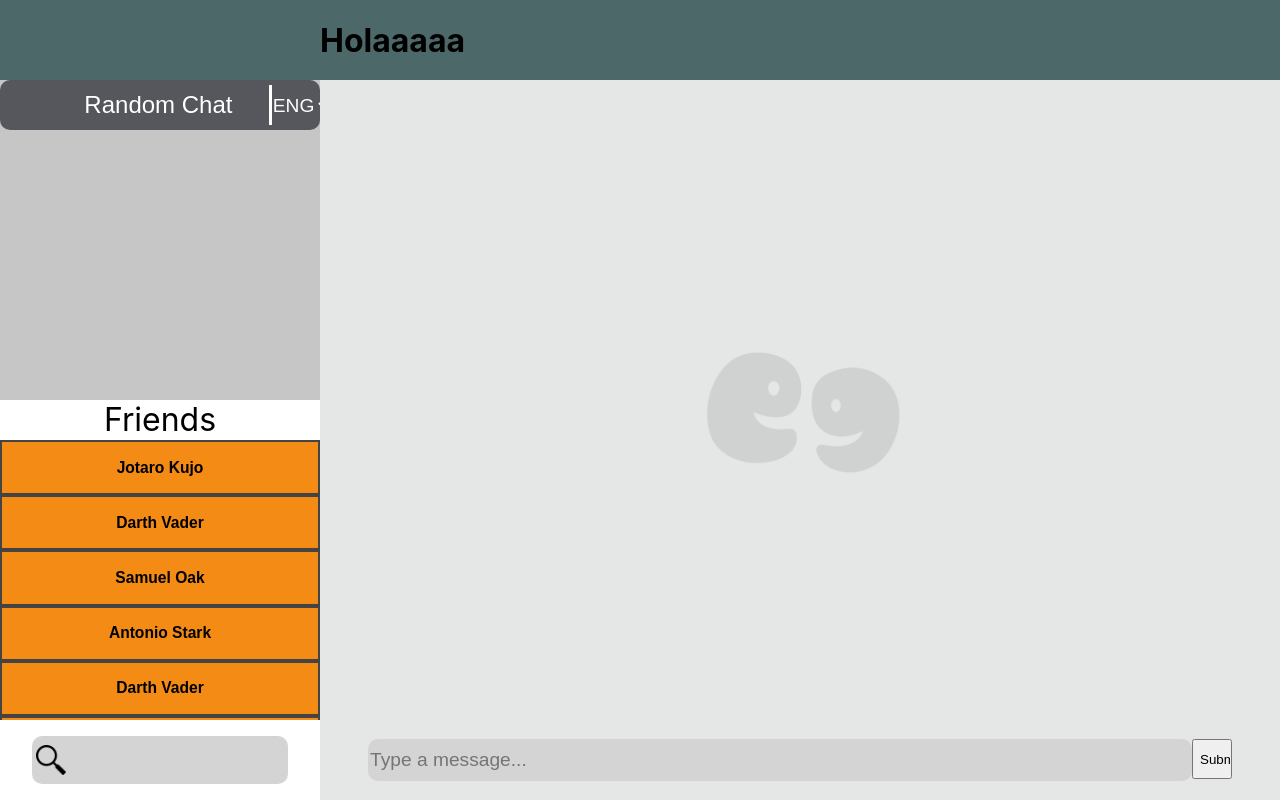
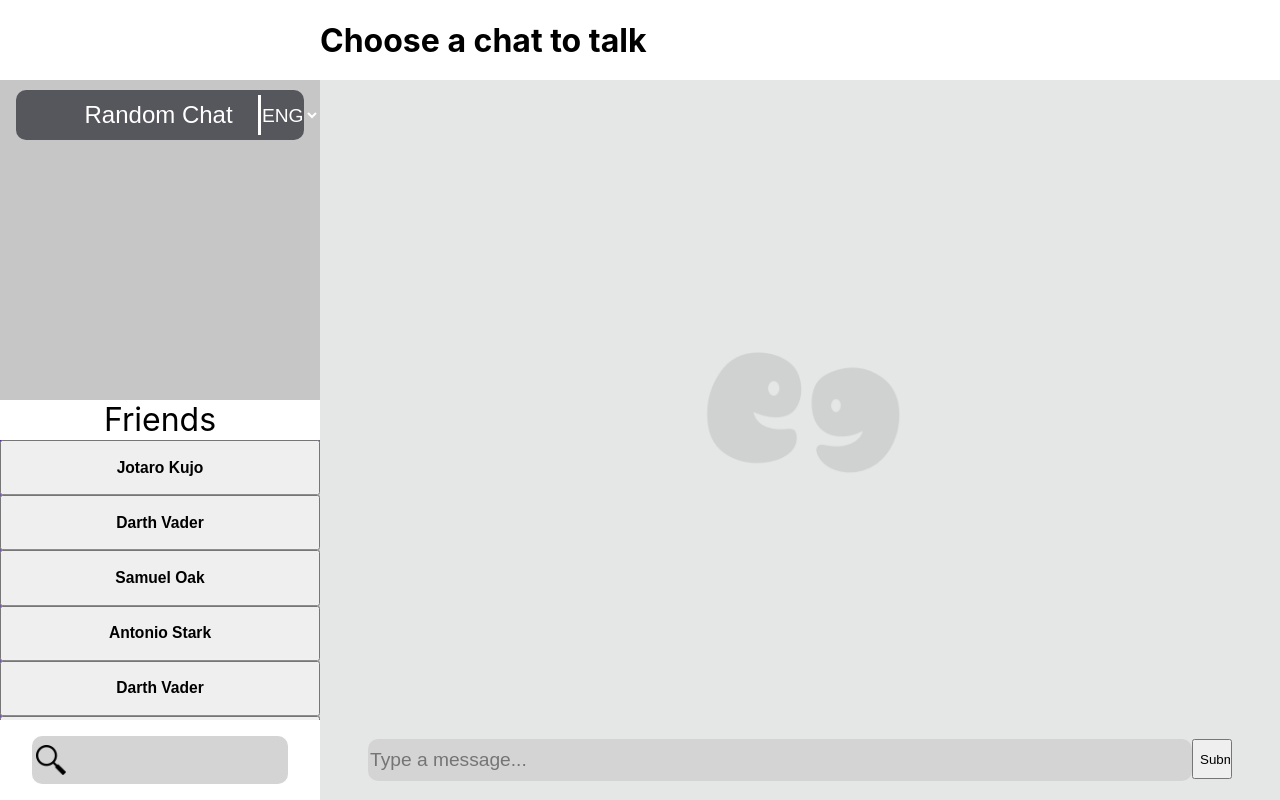
Before and after one commit to knappygd/speek, a React (Create React App) app in the folder testeos_de_react/: page /mainpage1 in a window 1280 px wide. Built offline with nearby package versions, Linux system fonts and the light colour scheme.

Commit message:
Center the random chat button, color corrections, and dialogue bubbles.

```diff
--- a/testeos_de_react/src/CSS/Card.css
+++ b/testeos_de_react/src/CSS/Card.css
@@ -1,8 +1,6 @@
 .Card {
     width: 100%;
     /*border-radius: 20px;*/
-    box-shadow: 2px 2px 5px #3333;
-    background-color: rgb(243, 139, 20);
+    box-shadow: 2px 2px 5px #ffffff;
     text-align: center;
-    border: 2px solid #444;
 }
--- a/testeos_de_react/src/CSS/ChatPage.css
+++ b/testeos_de_react/src/CSS/ChatPage.css
@@ -62,12 +62,14 @@
   background-color: orange;
   align-items: center;
   max-width: 40%;
+  margin-right: 20px;
 }
 
 #receiver {
   background-color: gray;
   align-items: center;
   max-width: 40%;
+  margin-left: 20px;
 }
 
 #blockmessage1,
--- a/testeos_de_react/src/CSS/Friends-Mainpage.css
+++ b/testeos_de_react/src/CSS/Friends-Mainpage.css
@@ -58,6 +58,22 @@
 }
 
 #randomchatbutton {
+  background-color: #56565d;
+  width: 90%;
+  height: 10%;
+  min-height: 50px;
+  border-radius: 10px;
+
+  display: flex;
+  align-items: center;
+  justify-content: center;
+
+  margin-top: 10px;
+  margin-left: auto;
+  margin-right: auto;
+}
+
+/*#randomchatbutton {
   width: 100%;
   height: 10%;
   min-height: 50px;
@@ -70,7 +86,7 @@
   display: flex;
   align-items: center;
   justify-content: center;
-}
+}*/
 
 #languageRCB {
   flex: 0 0 30%;
--- a/testeos_de_react/src/CSS/Top-left.css
+++ b/testeos_de_react/src/CSS/Top-left.css
@@ -2,7 +2,7 @@
   display: flex;
   flex-direction: column;
   height: 100vh;
-  background-color: #4d6868;
+  background-color: #ffffff;
 }
 
 #Topleft {
--- a/testeos_de_react/src/CSS/Top-right.css
+++ b/testeos_de_react/src/CSS/Top-right.css
@@ -4,7 +4,7 @@
   height: 100vh;
 }
 #Topright{
-  background-color: rgb(77, 104, 104);
+  background-color: rgb(255, 255, 255);
   flex: 0 0 80px;
   min-height: 80px;
 }
--- a/testeos_de_react/src/Components/Top-right.jsx
+++ b/testeos_de_react/src/Components/Top-right.jsx
@@ -3,7 +3,7 @@ import data_users from "../Data/data_users";
 
 export default function Topright({ user_id }) {
 
-  let title = "Holaaaaa";
+  let title = "Choose a chat to talk";
   for (const user of data_users) {
     if (user.id === user_id) {
       title = user.name;
```
